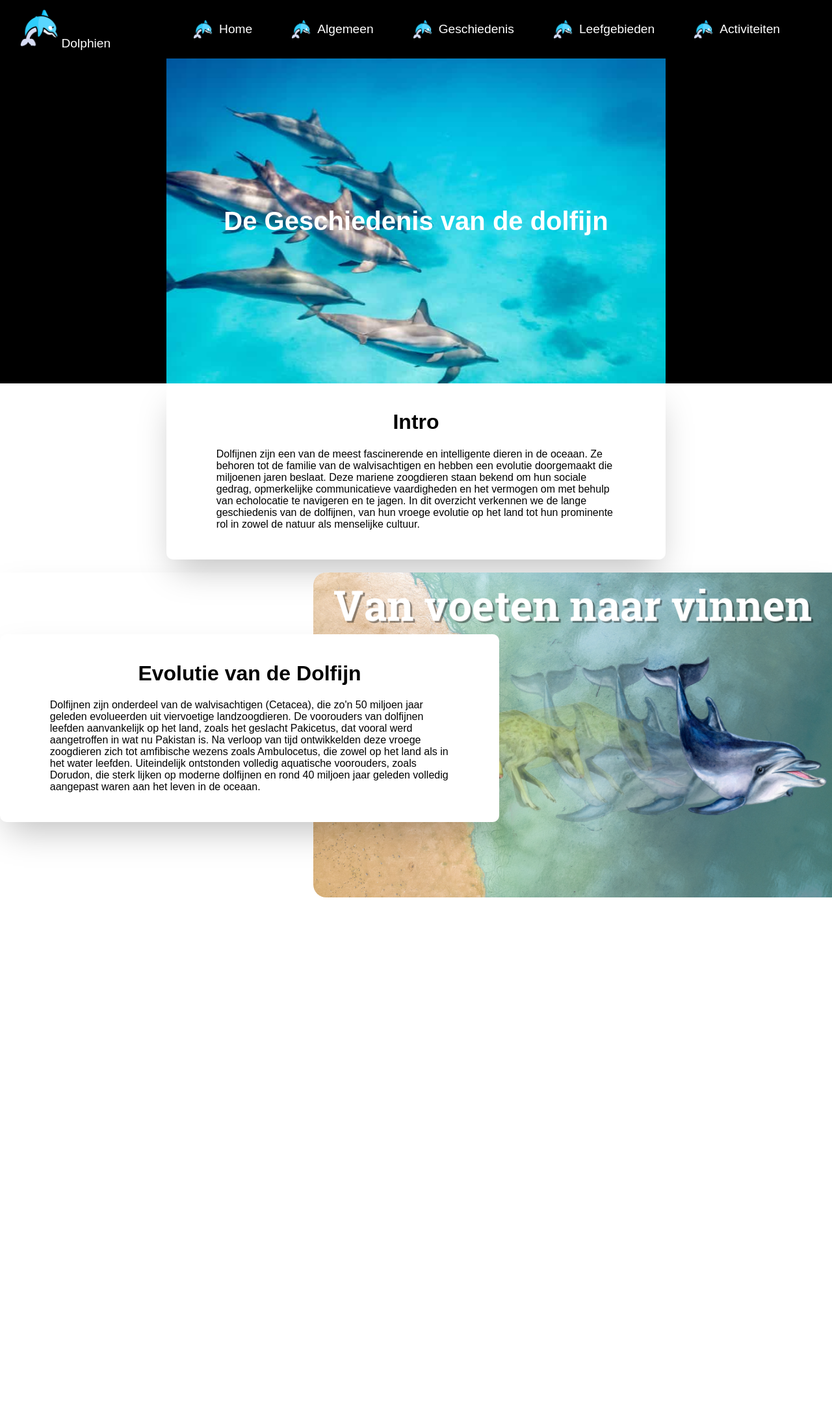
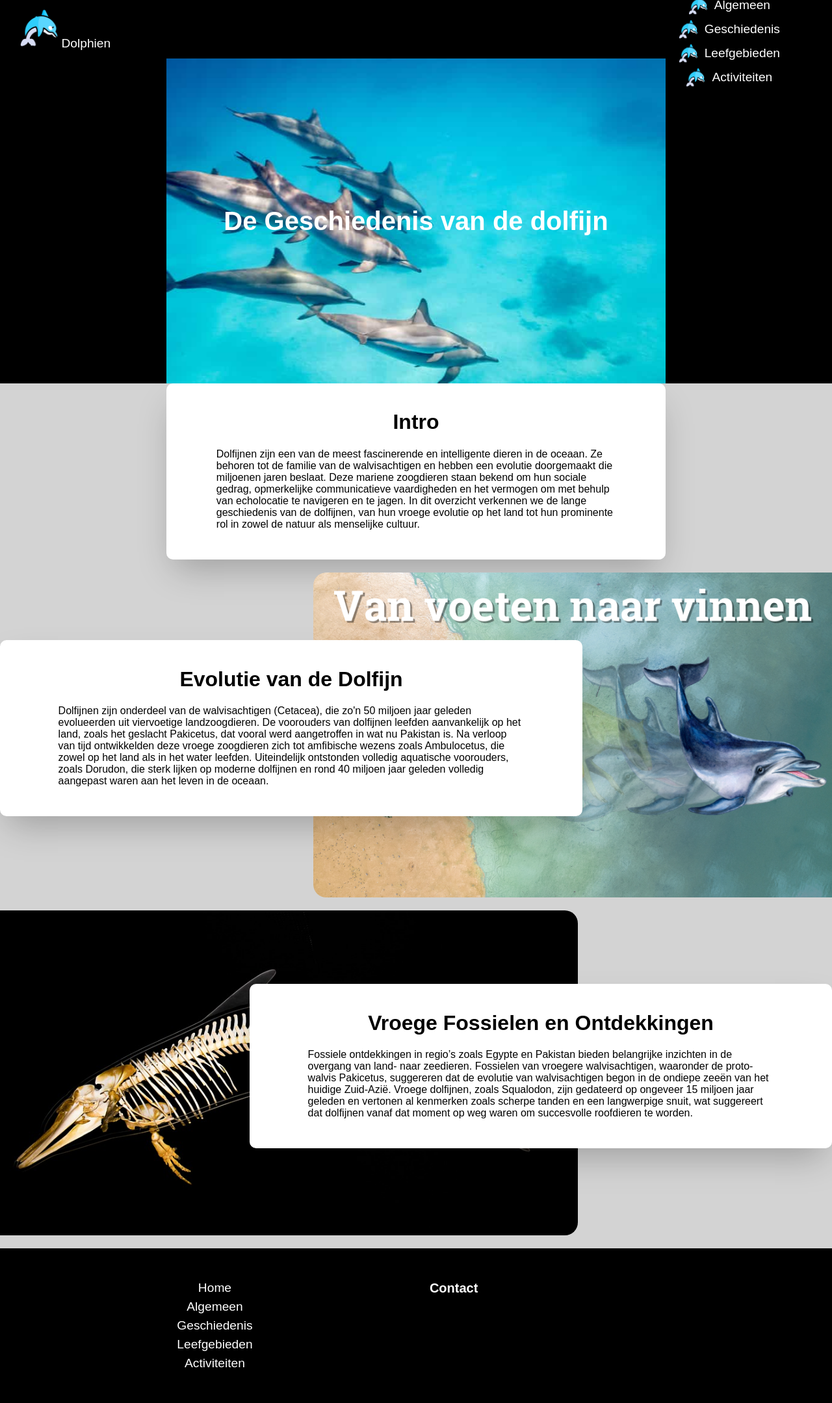
Before and after one commit to TheFakeBasS/dolfijn, a PHP site: page /Geschiedenis.php in a window 1280 px wide. Shown: the whole page at 65% size. Before the commit the page ends 1381 px from the top, so only its background shows below. Run offline with PHP 8.4, Linux system fonts and the light colour scheme; some web fonts are replaced.

Commit message:
Gechiedenis-pagina deel en begin footer

```diff
--- a/Geschiedenis.css
+++ b/Geschiedenis.css
@@ -6,6 +6,7 @@
 body {
     margin: 0px;
     padding: 0px;
+    background-color: lightgray;
 }
 
 .hero {
@@ -59,10 +60,11 @@ body {
 .combirow {
     display: flex;
     align-items: center;
+    margin: 20px 0 20px;
 }
 
 .text-left {
-    width: 60%;
+    width: 70%;
     height: auto;
     background-color: white;
     /* margin-left: 20%;  */
@@ -87,13 +89,24 @@ body {
 #right-image {
     border-radius: 20px 0 0 20px;
 }
+
+#left-image {
+    border-radius: 0 20px 20px 0;
+}
+
 .image-right {
-    /* background-color: black; */
     width: 100%;
     height: 500px;
     display: flex;
     justify-content: right;
-    box-shadow: 0 25px 50px -12px rgb(0 0 0 / 0.25);
-    /* align-items: center; */
-    /* justify-content: center; */
 }
+
+.image-left {
+    width: 100%;
+    height: 500px;
+    display: flex;
+    justify-content: left;
+}
+.combireverse {
+    flex-direction: row-reverse;
+}
--- a/Geschiedenis.php
+++ b/Geschiedenis.php
@@ -28,9 +28,22 @@
             </div>
         </div>
         <div class="image-right">
-        <img src="dolphin-historypage( 2).jpg" alt="" id="right-image">
+            <img src="dolphin-historypage( 2).jpg" alt="" id="right-image">
         </div>
     </div>
+    <div class="combirow combireverse">
+        <div class="text-left">
+            <div class="content">
+                <h1>Vroege Fossielen en Ontdekkingen</h1>
+                Fossiele ontdekkingen in regio’s zoals Egypte en Pakistan bieden belangrijke inzichten in de overgang van land- naar zeedieren. Fossielen van vroegere walvisachtigen, waaronder de proto-walvis Pakicetus, suggereren dat de evolutie van walvisachtigen begon in de ondiepe zeeën van het huidige Zuid-Azië. Vroege dolfijnen, zoals Squalodon, zijn gedateerd op ongeveer 15 miljoen jaar geleden en vertonen al kenmerken zoals scherpe tanden en een langwerpige snuit, wat suggereert dat dolfijnen vanaf dat moment op weg waren om succesvolle roofdieren te worden.
+            </div>
+        </div>
+        <div class="image-left">
+            <img src="dolfijn-fossiel.jpg" alt="" id="left-image">
+        </div>
+    </div>
+    <?php include 'footer.php'; ?>
+
 </body>
 
 </html>
--- /dev/null
+++ b/footer.php
@@ -0,0 +1,41 @@
+<footer>
+    <ul>
+        <a href="index.php">Home</a>
+        <a href="Algemeneinformatie.php">Algemeen</a>
+        <a href="Geschiedenis.php">Geschiedenis</a>
+        <a href="Leefgebieden.php">Leefgebieden</a>
+        <a href="Activiteiten.php">Activiteiten</a>
+    </ul>
+    <p class="footer-title">Contact</p>
+    <div class="contact"></div>
+</footer>
+
+<style>
+    footer {
+        display: flex;
+        justify-content: space-evenly;
+        background-color: black;
+        padding: 50px 0;
+    }
+
+    .footer-title {
+        color: #fff;
+        font-weight: bold;
+        font-size: 20px;
+        margin: 0;
+    }
+
+    .contact {
+        color: #fff;
+    }
+
+    ul {
+        display: flex;
+        flex-direction: column;
+        gap: 7px;
+    }
+
+    footer a {
+        color: #fff;
+    }
+</style>
```
Also changed, not shown: dolfijn-fossiel.jpg (added).
